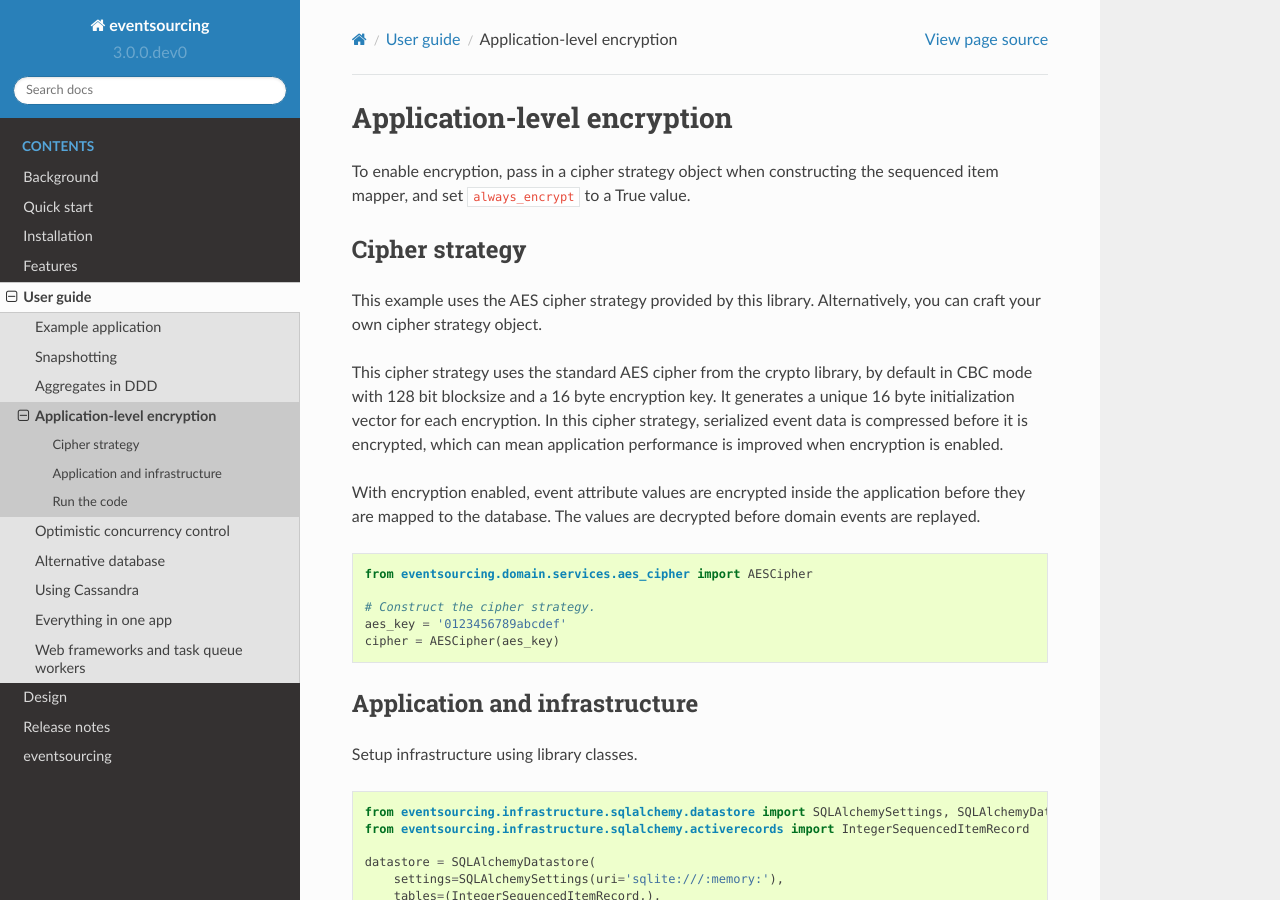
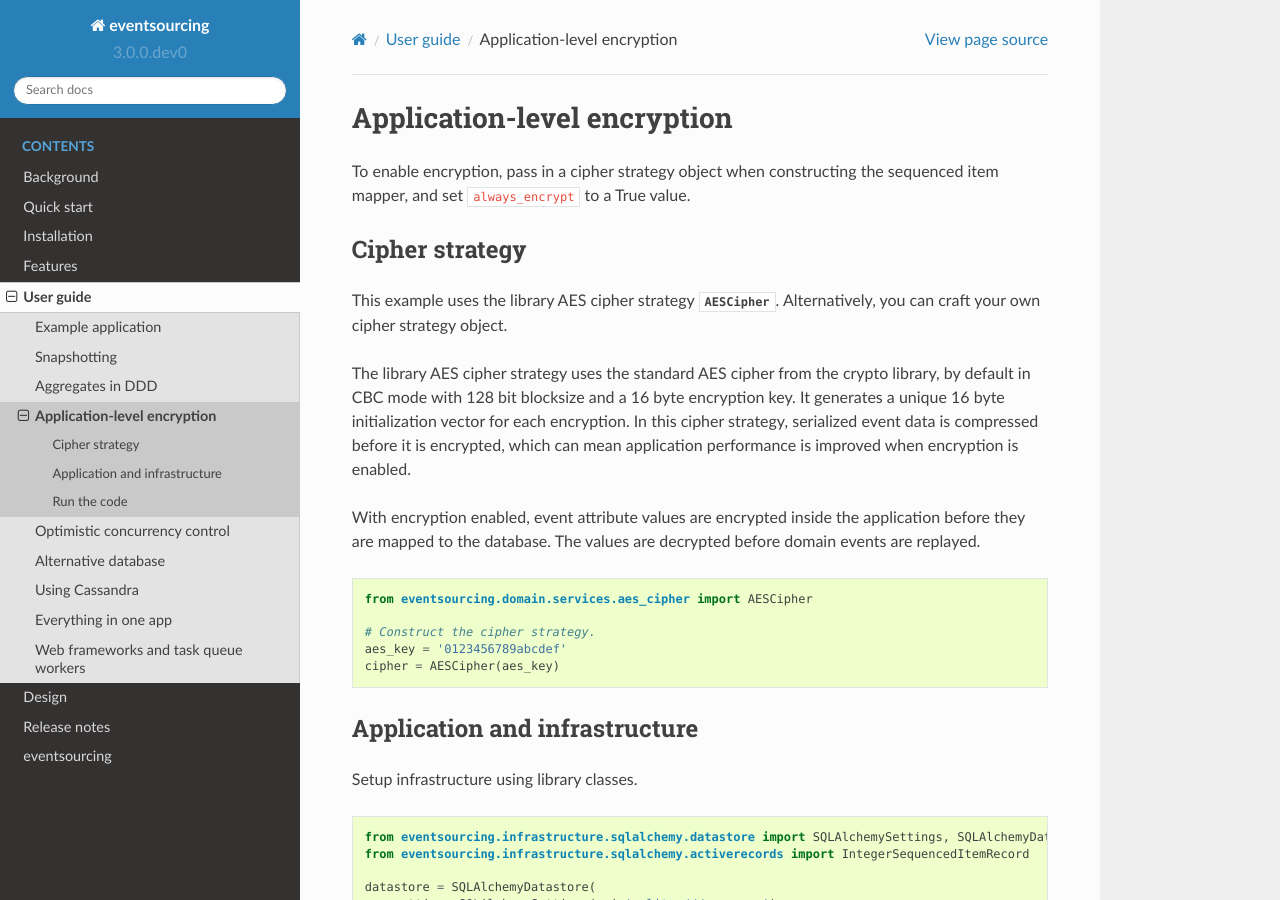
Before and after one commit to pyeventsourcing/eventsourcing, a Sphinx documentation site: the page built from docs/topics/user_guide/encryption.rst, in a window 1280 px wide and 900 px high. Built offline with Sphinx 7.4.7 and the Read the Docs theme 2.0.0, drawn with Linux system fonts in a browser that asks for light colours.

Commit message:
Added link. Adjusted wording.

```diff
--- a/docs/topics/user_guide/encryption.rst
+++ b/docs/topics/user_guide/encryption.rst
@@ -8,19 +8,19 @@ the sequenced item mapper, and set ``always_encrypt`` to a True value.
 Cipher strategy
 ---------------
 
-This example uses the AES cipher strategy provided by this library. Alternatively,
-you can craft your own cipher strategy object.
+This example uses the library AES cipher strategy
+:class:`~eventsourcing.domain.services.aes_cipher.AESCipher`.
+Alternatively, you can craft your own cipher strategy object.
 
-This cipher strategy uses the standard AES cipher from the crypto library, by default
-in CBC mode with 128 bit blocksize and a 16 byte encryption key. It generates a unique
-16 byte initialization vector for each encryption. In this cipher strategy, serialized
-event data is compressed before it is encrypted, which can mean application performance
-is improved when encryption is enabled.
+The library AES cipher strategy uses the standard AES cipher from the crypto library, by
+default in CBC mode with 128 bit blocksize and a 16 byte encryption key. It generates
+a unique 16 byte initialization vector for each encryption. In this cipher strategy,
+serialized event data is compressed before it is encrypted, which can mean application
+performance is improved when encryption is enabled.
 
 With encryption enabled, event attribute values are encrypted inside the application
 before they are mapped to the database. The values are decrypted before domain events
 are replayed.
-
 
 .. code:: python
 
```
